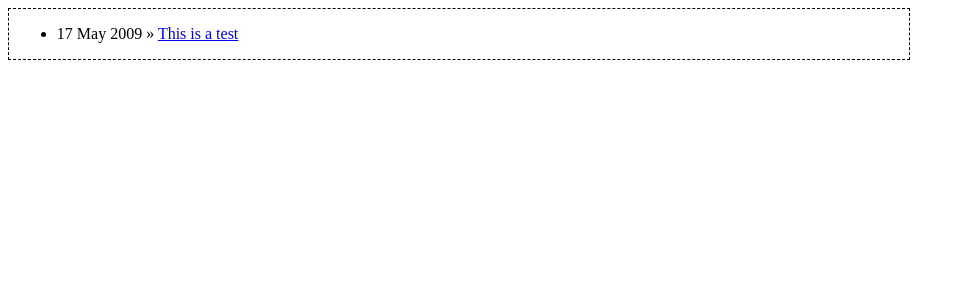
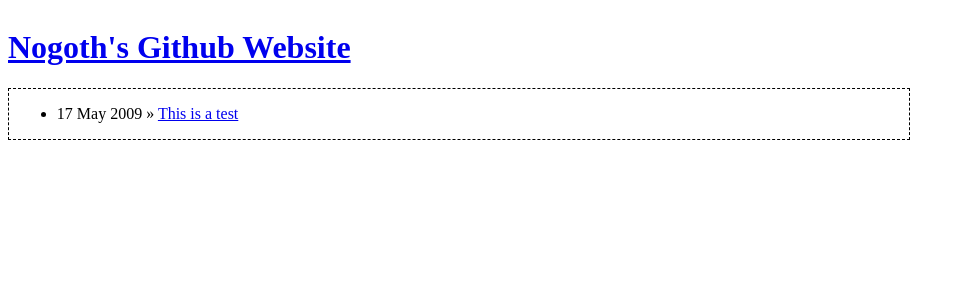
Before and after one commit to nogoth/nogoth.github.com, a Jekyll site: the page built from index.html, in a window 1280 px wide. Shown: the top 300 px of the page, without its empty margins (0-965 px from the left). Built offline with Jekyll 4.4.1, drawn with Linux system fonts in a browser that asks for light colours.

Commit message:
title to the default

```diff
--- a/_layouts/default.html
+++ b/_layouts/default.html
@@ -3,7 +3,9 @@
 	<link href="/css/default.css" type="text/css" rel="stylesheet">
 </head>
 <body>
-
+<div id="content">
+	<h1><a href="/">Nogoth's Github Website</a></h1>
+</div>
 <div id="content">
 
   {{content}}
```
